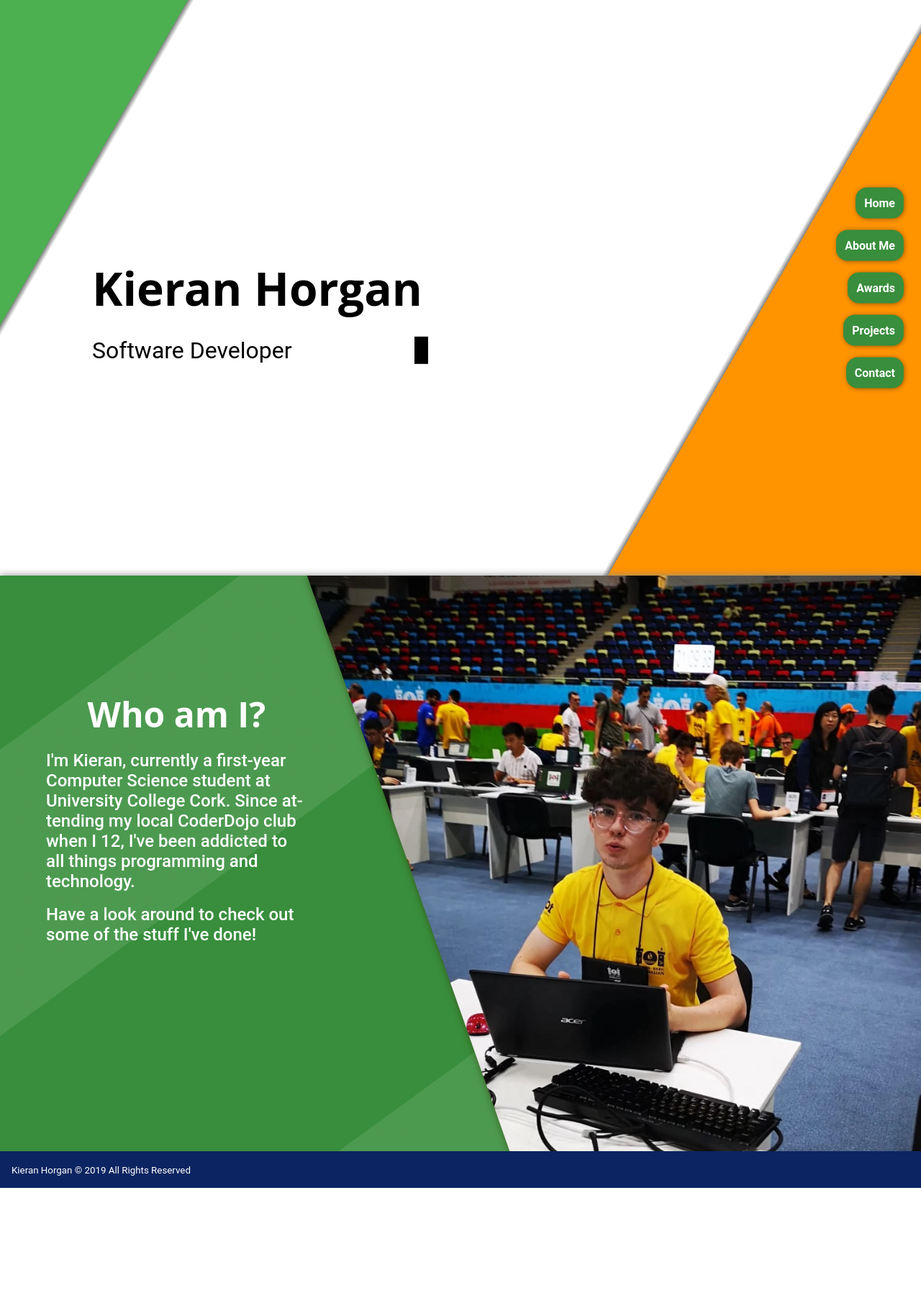
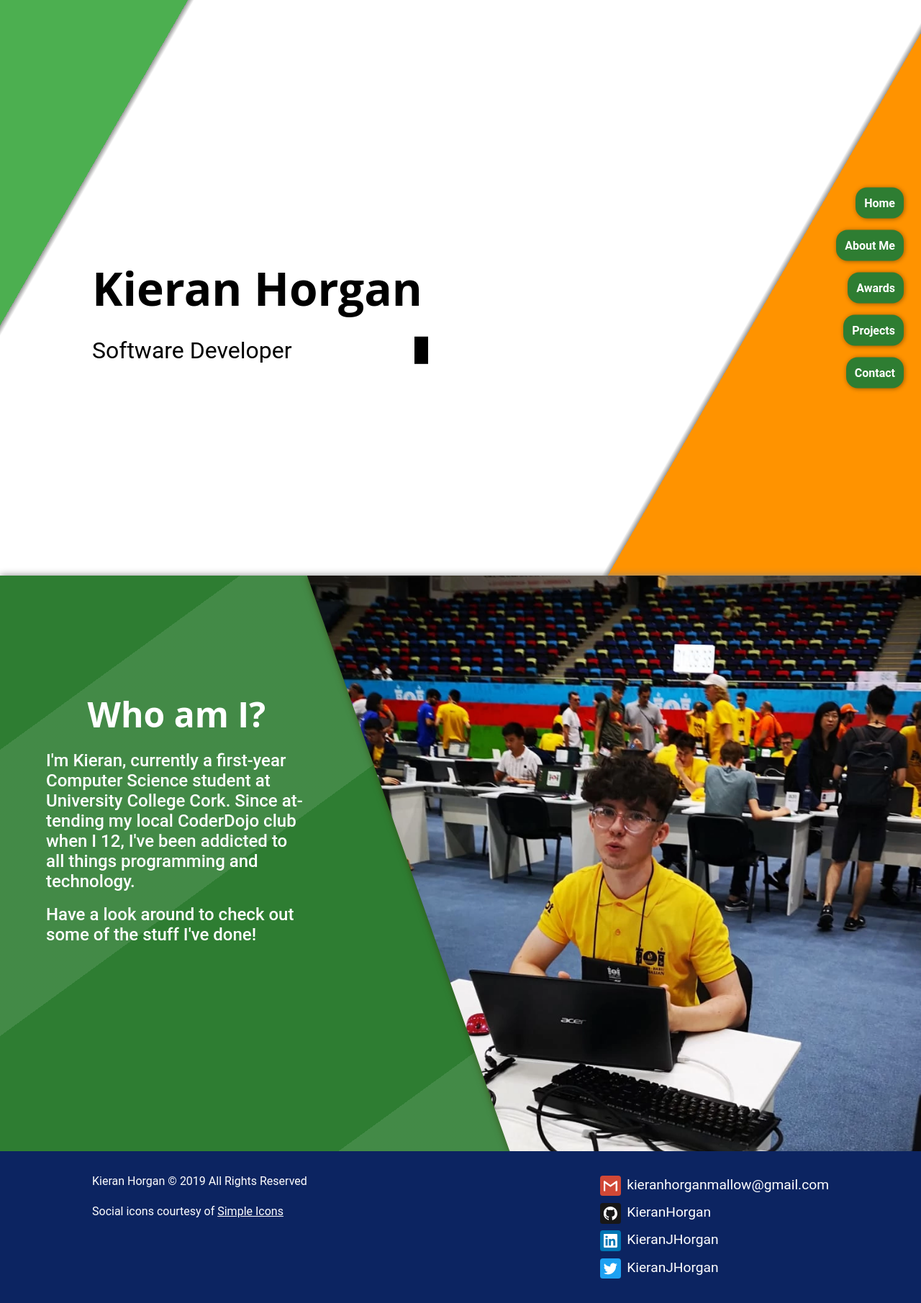
Before and after one commit to KieranHorgan/kieranhorgan.com, a PHP site: page / in a window 1280 px wide. Shown: the whole page at 72% size. Before the commit the page ends 1651 px from the top, so only its background shows below. Run offline with PHP 8.4, Linux system fonts and the light colour scheme; some web fonts are replaced.

Commit message:
finished footer

```diff
--- a/css/base.css
+++ b/css/base.css
@@ -39,7 +39,7 @@
 :root {
   /* Colors */
   --main-green-color: #4caf50;
-  --dark-green-color: #388e3c;
+  --dark-green-color: #2e7d32;
   --main-orange-color: #ff9300;
 
   font-family: 'Comfortaa', 'Roboto', sans-serif;
@@ -147,13 +147,62 @@ nav a:active, nav button:active {
 footer {
   background: #0c2461;
   color: #fff;
+  font-size: 1.2em;
+  display: grid;
+  grid-template-columns: 1fr;
+  grid-template-rows: auto 1fr auto;
+  padding: 1em;
+  max-width: 80em;
 }
 
 footer p {
+  /* display: inline-block; */
   margin: 0;
-  padding: 1em;
+  padding: .5em 0;
+  align-self: start;
 }
 
+footer ul {
+  list-style: none;
+  grid-row: 1 / span 1;
+  padding: .5em 0;
+  margin: 0;
+}
+
+footer a {
+  color: #fff;
+}
+footer ul a {
+  display: inline-block;
+  padding: .25em 0;
+  text-decoration: none;
+}
+
+footer svg {
+  width: 1em;
+  padding: .25em;
+  margin-right: .166em;
+  border-radius: .2em;
+  vertical-align: middle;
+  fill: white;
+}
+footer li:nth-child(1) svg { background: #D14836; }
+footer li:nth-child(2) svg { background: #181717; }
+footer li:nth-child(3) svg { background: #0077B5; }
+footer li:nth-child(4) svg { background: #1DA1F2; }
+
+
+@media only screen and (min-width: 60em) {
+  footer {
+    padding: 1em 10vw;
+    grid-template-columns: 1fr auto;
+    grid-template-rows: auto 1fr;
+  }
+  footer ul {
+    grid-row: 1 / span 2;
+    grid-column: 2 / span 1;
+  }
+}
 
 /* Small devices (portrait tablets and large phones, 600px and up) */
 @media only screen and (min-width: 40em) and (min-height: 25em) {
--- a/css/home.css
+++ b/css/home.css
@@ -11,13 +11,14 @@ main>section {
 #banner {
   padding: 0 10vw;
   box-sizing: border-box;
+  background: #fff;
   background: linear-gradient(120deg,
                 var(--main-green-color) 0%,
                 var(--main-green-color) 15%,
-                rgba(0,0,0,0.5) 15%,
-                rgba(0,0,0,0) 15.5%,
-                rgba(0,0,0,0) 74.5%,
-                rgba(0,0,0,0.5) 75%,
+                #999 15%,
+                #fff 15.5%,
+                #fff 74.5%,
+                #999 75%,
                 var(--main-orange-color) 75%,
                 var(--main-orange-color) 100%
               );
--- a/css/projects.css
+++ b/css/projects.css
@@ -86,5 +86,5 @@ main img {
 }
 
 footer {
-  background: #009432;
+  background: #2e7d32;
 }
--- a/index.html
+++ b/index.html
@@ -6,9 +6,8 @@
     <meta name="author" content="Kieran Horgan">
     <meta name="viewport" content="width=device-width, initial-scale=1.0">
     <meta name="theme-color" content="#44cf7f">
+
     <title>Kieran Horgan</title>
-
-    <link rel="preconnect" href="https://fonts.gstatic.com">
 
     <link rel="stylesheet" href="css/base.css">
     <link rel="stylesheet" href="css/home.css">
@@ -62,6 +61,25 @@
 
     <footer>
       <p><small>Kieran Horgan &copy; 2019 All Rights Reserved</small></p>
+      <ul>
+        <li><a href="mailto:kieranhorganmallow@gmail.com">
+          <svg role="img" viewBox="0 0 24 24" xmlns="http://www.w3.org/2000/svg"><title>Gmail icon</title><path d="M24 4.5v15c0 .85-.65 1.5-1.5 1.5H21V7.387l-9 6.463-9-6.463V21H1.5C.649 21 0 20.35 0 19.5v-15c0-.425.162-.8.431-1.068C.7 3.16 1.076 3 1.5 3H2l10 7.25L22 3h.5c.425 0 .8.162 1.069.432.27.268.431.643.431 1.068z"/></svg>
+          kieranhorganmallow@gmail.com
+        </a></li>
+        <li><a href="https://github.com/KieranHorgan">
+          <svg role="img" viewBox="0 0 24 24" xmlns="http://www.w3.org/2000/svg"><title>GitHub icon</title><path d="M12 .297c-6.63 0-12 5.373-12 12 0 5.303 3.438 9.8 8.205 11.385.6.113.82-.258.82-.577 0-.285-.01-1.04-.015-2.04-3.338.724-4.042-1.61-4.042-1.61C4.422 18.07 3.633 17.7 3.633 17.7c-1.087-.744.084-.729.084-.729 1.205.084 1.838 1.236 1.838 1.236 1.07 1.835 2.809 1.305 3.495.998.108-.776.417-1.305.76-1.605-2.665-.3-5.466-1.332-5.466-5.93 0-1.31.465-2.38 1.235-3.22-.135-.303-.54-1.523.105-3.176 0 0 1.005-.322 3.3 1.23.96-.267 1.98-.399 3-.405 1.02.006 2.04.138 3 .405 2.28-1.552 3.285-1.23 3.285-1.23.645 1.653.24 2.873.12 3.176.765.84 1.23 1.91 1.23 3.22 0 4.61-2.805 5.625-5.475 5.92.42.36.81 1.096.81 2.22 0 1.606-.015 2.896-.015 3.286 0 .315.21.69.825.57C20.565 22.092 24 17.592 24 12.297c0-6.627-5.373-12-12-12"/></svg>
+          KieranHorgan
+        </a></li>
+        <li><a href="https://www.linkedin.com/in/kieranjhorgan/">
+          <svg role="img" viewBox="0 0 24 24" xmlns="http://www.w3.org/2000/svg"><title>LinkedIn icon</title><path d="M20.447 20.452h-3.554v-5.569c0-1.328-.027-3.037-1.852-3.037-1.853 0-2.136 1.445-2.136 2.939v5.667H9.351V9h3.414v1.561h.046c.477-.9 1.637-1.85 3.37-1.85 3.601 0 4.267 2.37 4.267 5.455v6.286zM5.337 7.433c-1.144 0-2.063-.926-2.063-2.065 0-1.138.92-2.063 2.063-2.063 1.14 0 2.064.925 2.064 2.063 0 1.139-.925 2.065-2.064 2.065zm1.782 13.019H3.555V9h3.564v11.452zM22.225 0H1.771C.792 0 0 .774 0 1.729v20.542C0 23.227.792 24 1.771 24h20.451C23.2 24 24 23.227 24 22.271V1.729C24 .774 23.2 0 22.222 0h.003z"/></svg>
+          KieranJHorgan
+        </a></li>
+        <li><a href="https://twitter.com/KieranJHorgan/">
+          <svg role="img" viewBox="0 0 24 24" xmlns="http://www.w3.org/2000/svg"><title>Twitter icon</title><path d="M23.954 4.569c-.885.389-1.83.654-2.825.775 1.014-.611 1.794-1.574 2.163-2.723-.951.555-2.005.959-3.127 1.184-.896-.959-2.173-1.559-3.591-1.559-2.717 0-4.92 2.203-4.92 4.917 0 .39.045.765.127 1.124C7.691 8.094 4.066 6.13 1.64 3.161c-.427.722-.666 1.561-.666 2.475 0 1.71.87 3.213 2.188 4.096-.807-.026-1.566-.248-2.228-.616v.061c0 2.385 1.693 4.374 3.946 4.827-.413.111-.849.171-1.296.171-.314 0-.615-.03-.916-.086.631 1.953 2.445 3.377 4.604 3.417-1.68 1.319-3.809 2.105-6.102 2.105-.39 0-.779-.023-1.17-.067 2.189 1.394 4.768 2.209 7.557 2.209 9.054 0 13.999-7.496 13.999-13.986 0-.209 0-.42-.015-.63.961-.689 1.8-1.56 2.46-2.548l-.047-.02z"/></svg>
+          KieranJHorgan
+        </a></li>
+      </ul>
+      <p><small>Social icons courtesy of <a href="https://simpleicons.org/">Simple Icons</a></small></p>
     </footer>
 
   </body>
```
Also changed, not shown: projects/index.html (+25 -2 lines).
